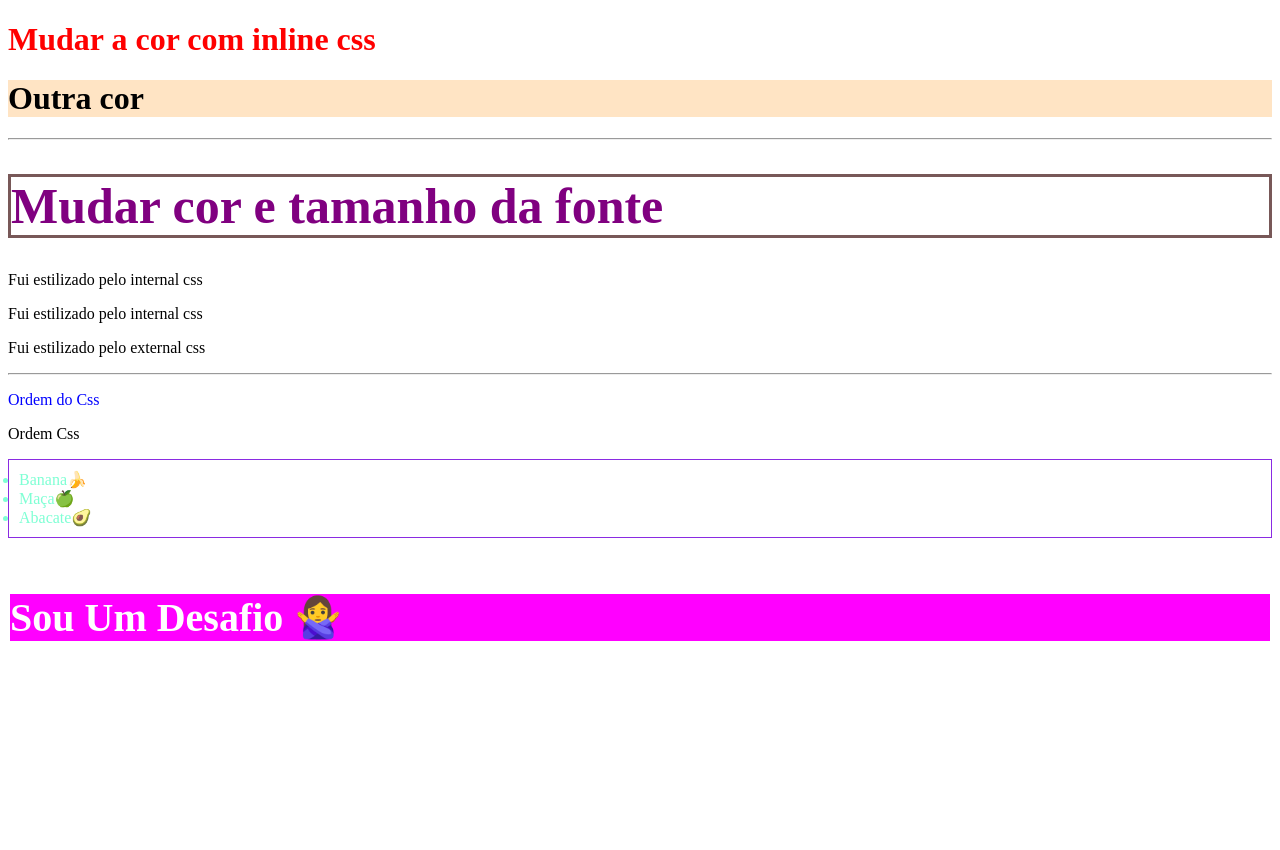
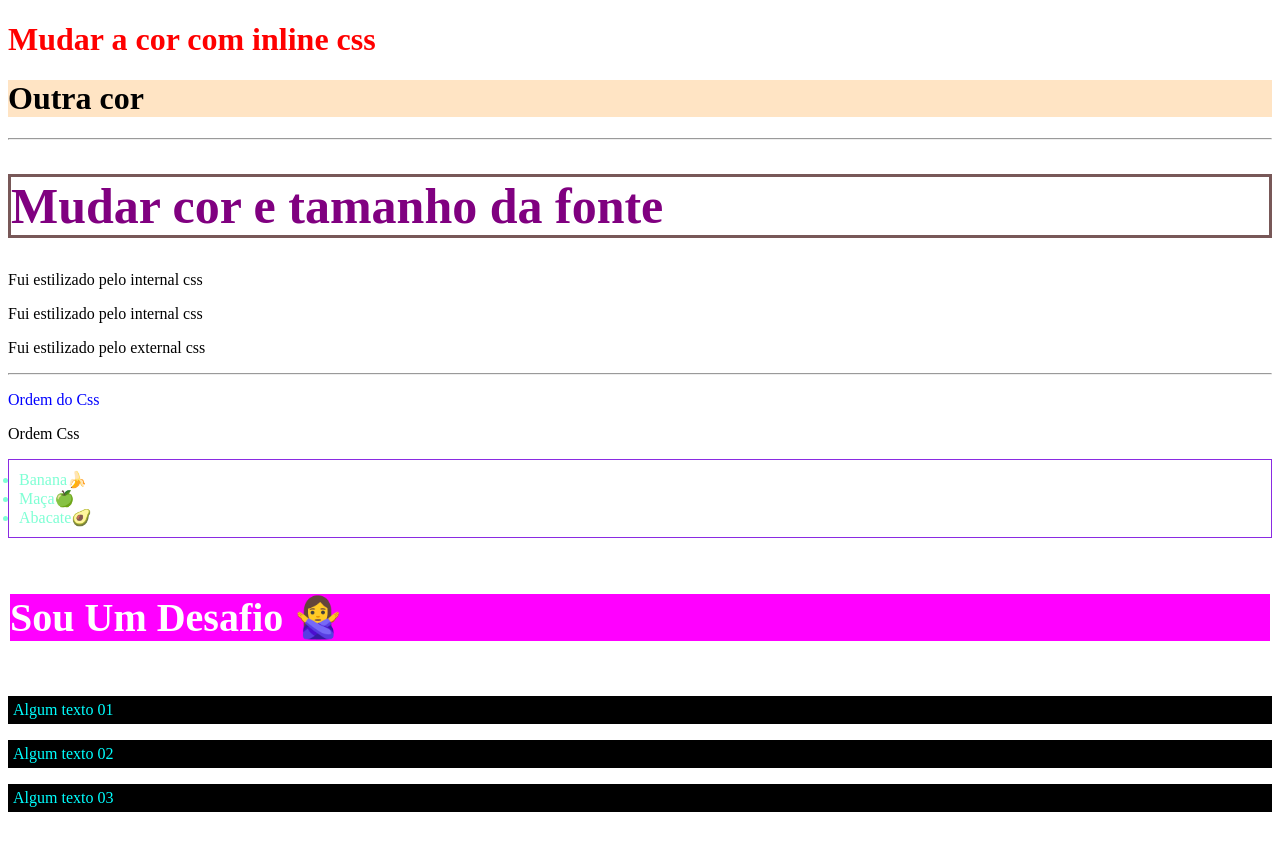
Before and after one commit to LidySenac/11-03-html, a plain HTML site: page index.html in a window 1280 px wide. Before the commit the page ends 800 px from the top, so only its background shows below. Drawn offline with Linux system fonts and the light colour scheme.

Commit message:
08 classes

```diff
--- a/css/style.css
+++ b/css/style.css
@@ -6,3 +6,14 @@
     color: violet;
     font-size: 88px;
 } */
+
+
+body{
+    padding-bottom: 500px;
+}
+
+.paragrah{
+    background-color: black;
+    color: aqua;
+    padding: 5px;
+}
--- a/index.html
+++ b/index.html
@@ -48,6 +48,13 @@
 
     <h4> Sou Um Desafio 🙅‍♀️</h4>
 
+    <!-- 08 Classes -->
+    <p class="paragrah">Algum texto 01</p>
+    <p class="paragrah">Algum texto 02</p>
+    <p class="paragrah">Algum texto 03</p>
+
+
+
 
 </body>
 </html>
```
